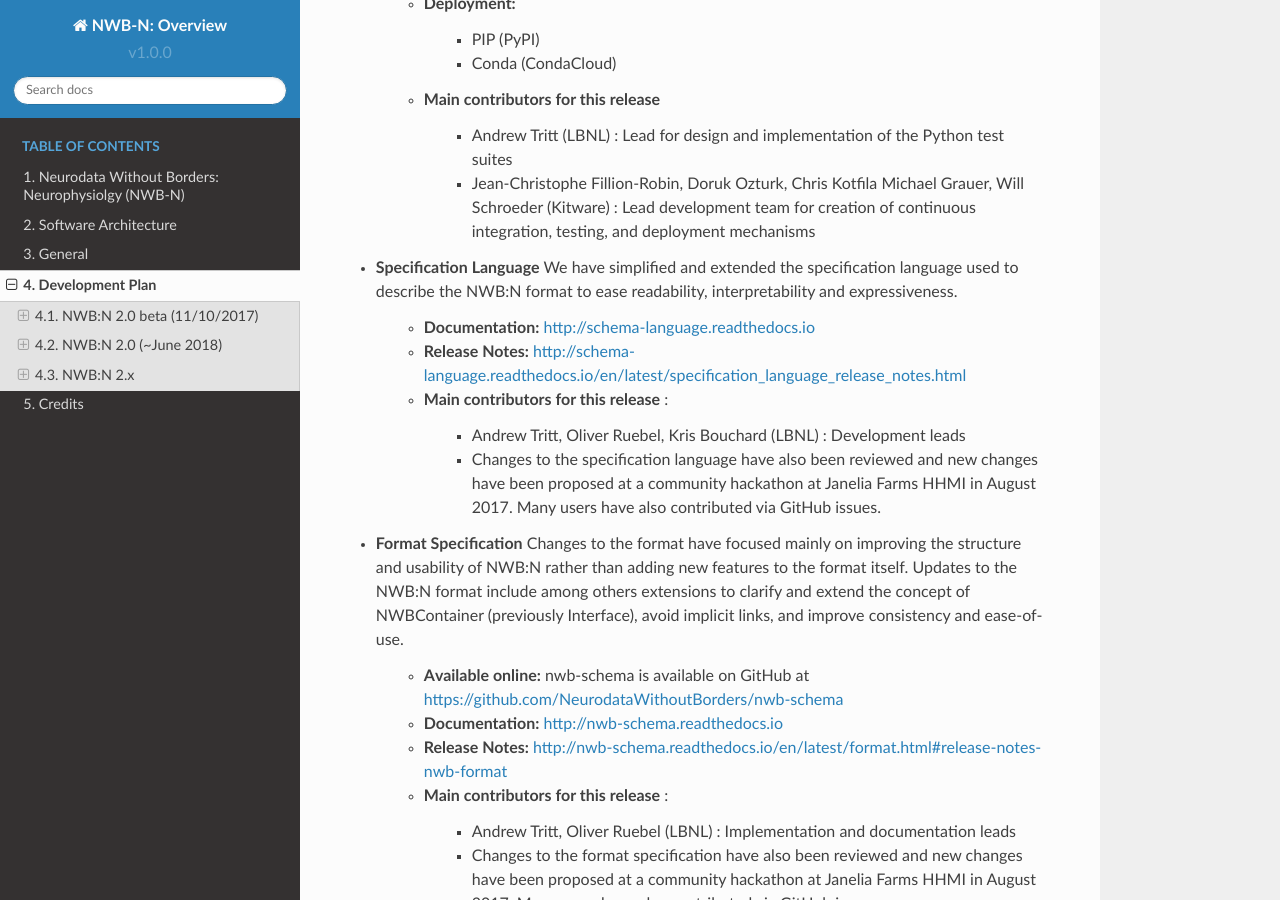
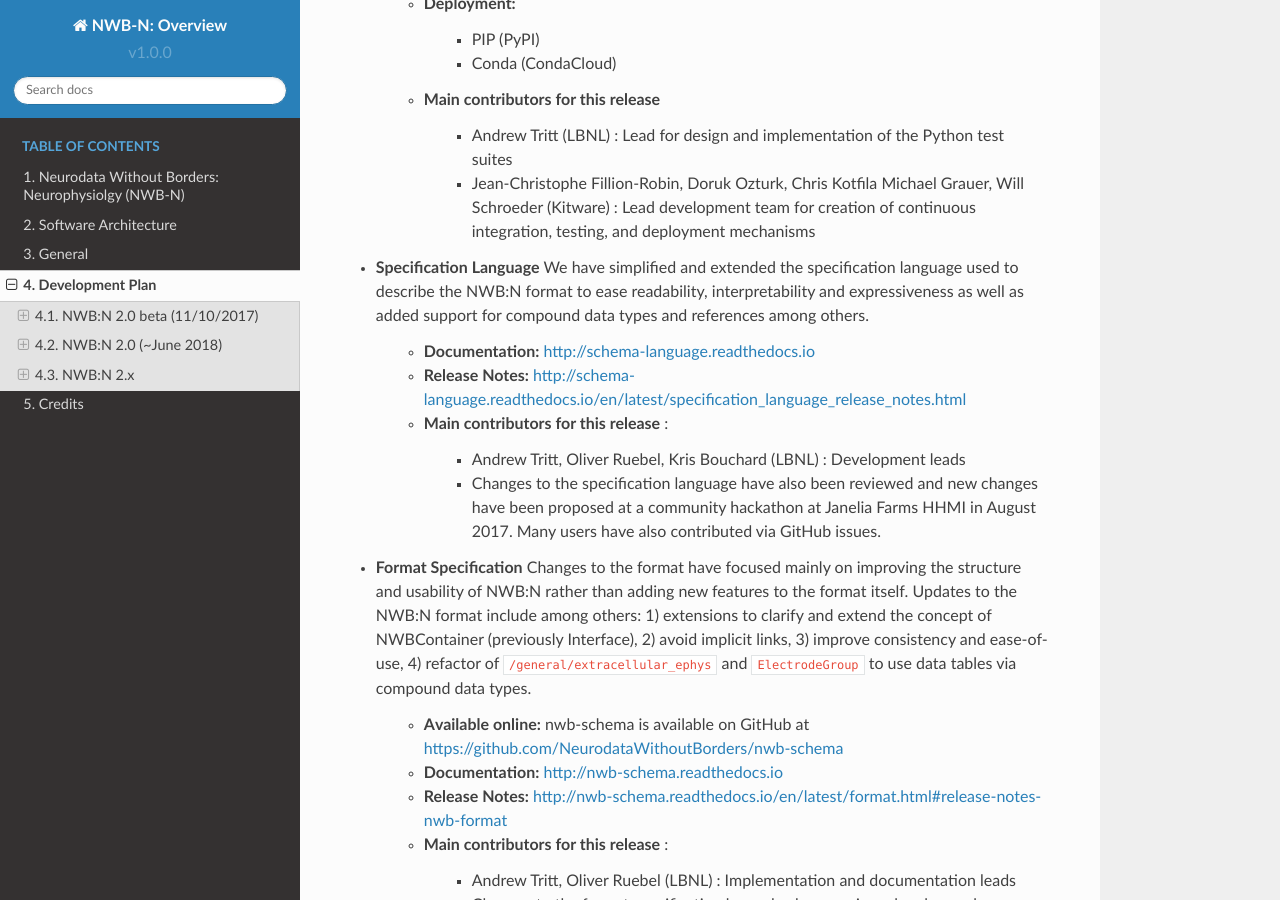
Before and after one commit to NeurodataWithoutBorders/nwb-schema, a Sphinx documentation site: the page built from docs/general/source/development_plan.rst, in a window 1280 px wide and 900 px high, scrolled down 1796 px. Built offline with Sphinx 7.4.7 and the Read the Docs theme 2.0.0, drawn with Linux system fonts in a browser that asks for light colours; some of the changed text lies outside the part shown.

Commit message:
Updated dev plan since the electrode group refactor is in now

```diff
--- a/docs/general/source/development_plan.rst
+++ b/docs/general/source/development_plan.rst
@@ -71,7 +71,7 @@
         * Jean-Christophe Fillion-Robin, Doruk Ozturk, Chris Kotfila Michael Grauer, Will Schroeder (Kitware) : Lead development team for creation of continuous integration, testing, and deployment mechanisms
 
 
-* **Specification Language** We have simplified and extended the specification language used to describe the NWB:N format to ease readability, interpretability and expressiveness.
+* **Specification Language** We have simplified and extended the specification language used to describe the NWB:N format to ease readability, interpretability and expressiveness as well as added support for compound data types and references among others.
 
     * **Documentation:** http://schema-language.readthedocs.io
 
@@ -83,7 +83,7 @@
         * Changes to the specification language have also been reviewed and new changes have been proposed at a community hackathon at Janelia Farms HHMI in August 2017. Many users have also contributed via GitHub issues.
 
 
-* **Format Specification** Changes to the format have focused mainly on improving the structure and usability of NWB:N rather than adding new features to the format itself. Updates to the NWB:N format include among others extensions to clarify and extend the concept of NWBContainer (previously Interface), avoid implicit links, and improve consistency and ease-of-use.
+* **Format Specification** Changes to the format have focused mainly on improving the structure and usability of NWB:N rather than adding new features to the format itself. Updates to the NWB:N format include among others: 1) extensions to clarify and extend the concept of NWBContainer (previously Interface), 2) avoid implicit links, 3)  improve consistency and ease-of-use, 4) refactor of ``/general/extracellular_ephys`` and ``ElectrodeGroup`` to use data tables via compound data types.
 
     * **Available online:** nwb-schema is available on GitHub at https://github.com/NeurodataWithoutBorders/nwb-schema
 
@@ -147,13 +147,11 @@
 * **NWB:N Format Specification (and PyNWB API)**
 
     * Support saving of NWB:N specifications in NWB:N HDF5 files as part of the ``/general/specifications``. Support use of these cached specification for data read.
-    * Refactor ``/general/extracellular_ephys`` and ``ElectrodeGroup`` to use data tables via compound data types
     * Reorganize ``/general`` to ease additiona and management of custom, lab-specific metadata via extensions
 
 * **NWB:N Specification Language (and PyNWB API)**
 
-    * Add support for specification of compound data types
-    * Add support for specification of references as part of data dtype
+*   * No major new features are planned for the specification language itself that have not been added in NWB:N 2.0 beta.
 
 * **PyNWB**
 
```
